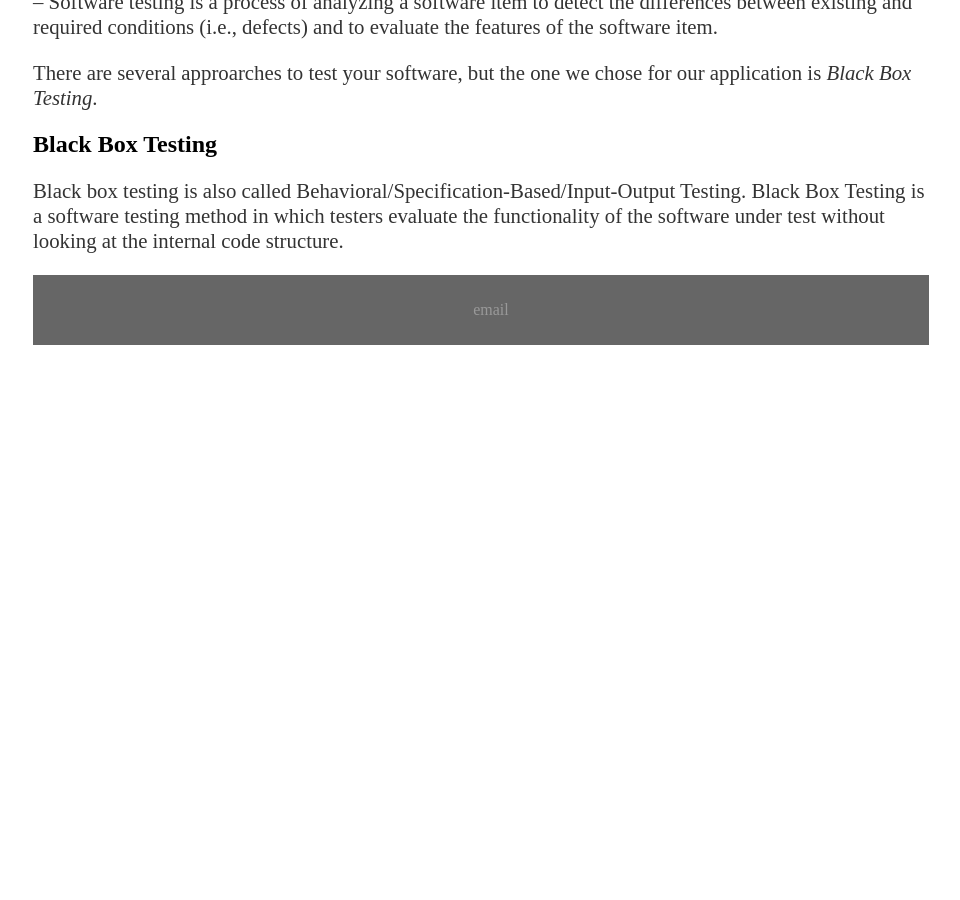
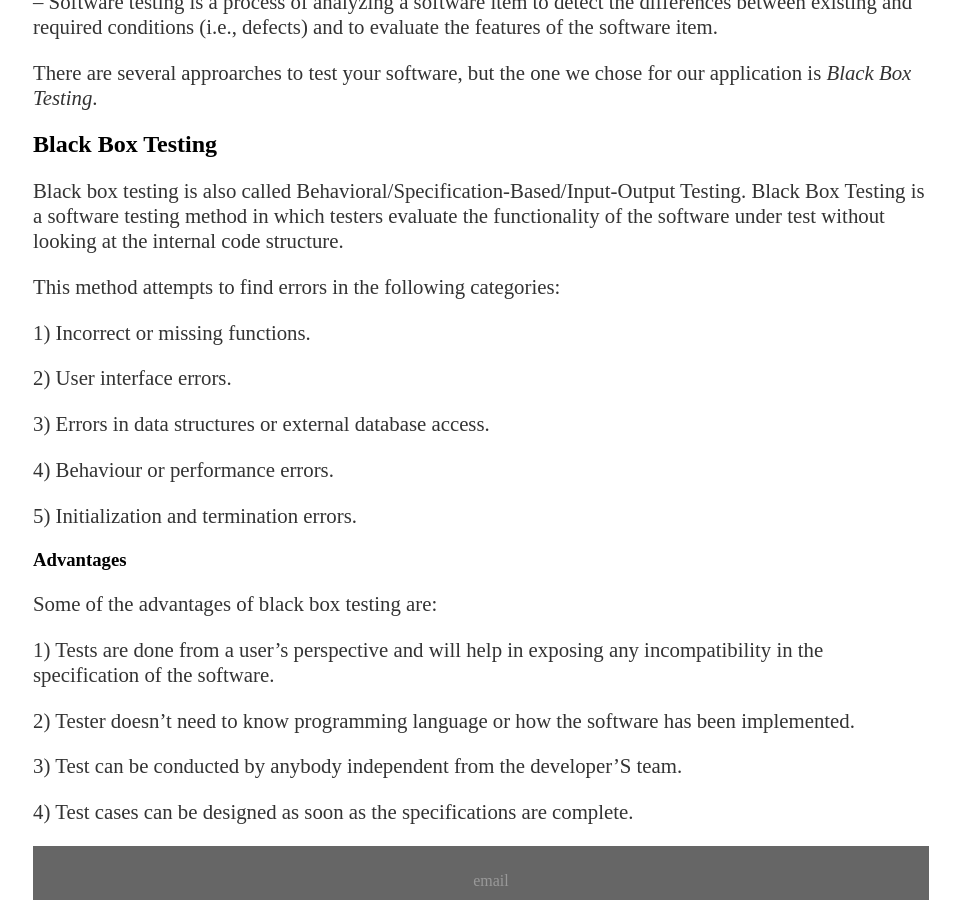
Before and after one commit to NadeemNicoR/TeamProjects, a Jekyll site: the page built from docs/_posts/2019-06-25-ISEE-2019-Beta-Prototype.md, in a window 1280 px wide and 900 px high, scrolled down 1233 px. Shown: the whole window, without its empty margins (159-1119 px from the left). Built offline with Jekyll 4.4.1, drawn with Linux system fonts in a browser that asks for light colours; our own code applies the rules of GitHub Pages for plain Markdown files; a file with an impossible date is left out; before the commit the page ends 1638 px from its top, so only the background shows below that.

Commit message:
Update 2019-06-25-ISEE-2019-Beta-Prototype.md

```diff
--- a/docs/_posts/2019-06-25-ISEE-2019-Beta-Prototype.md
+++ b/docs/_posts/2019-06-25-ISEE-2019-Beta-Prototype.md
@@ -30,3 +30,29 @@ There are several approarches to test your software, but the one we chose for ou
 ## Black Box Testing
 
 Black box testing is also called Behavioral/Specification-Based/Input-Output Testing. Black Box Testing is a software testing method in which testers evaluate the functionality of the software under test without looking at the internal code structure.
+
+This method attempts to find errors in the following categories:
+
+1) Incorrect or missing functions.
+
+2) User interface errors.
+
+3) Errors in data structures or external database access.
+
+4) Behaviour or performance errors.
+
+5) Initialization and termination errors.
+
+
+### Advantages
+
+Some of the advantages of black box testing are:
+
+
+1) Tests are done from a user's perspective and will help in exposing any incompatibility in the specification of the software.
+
+2) Tester doesn't need to know programming language or how the software has been implemented.
+
+3) Test can be conducted by anybody independent from the developer'S team.
+
+4) Test cases can be designed as soon as the specifications are complete.
```
